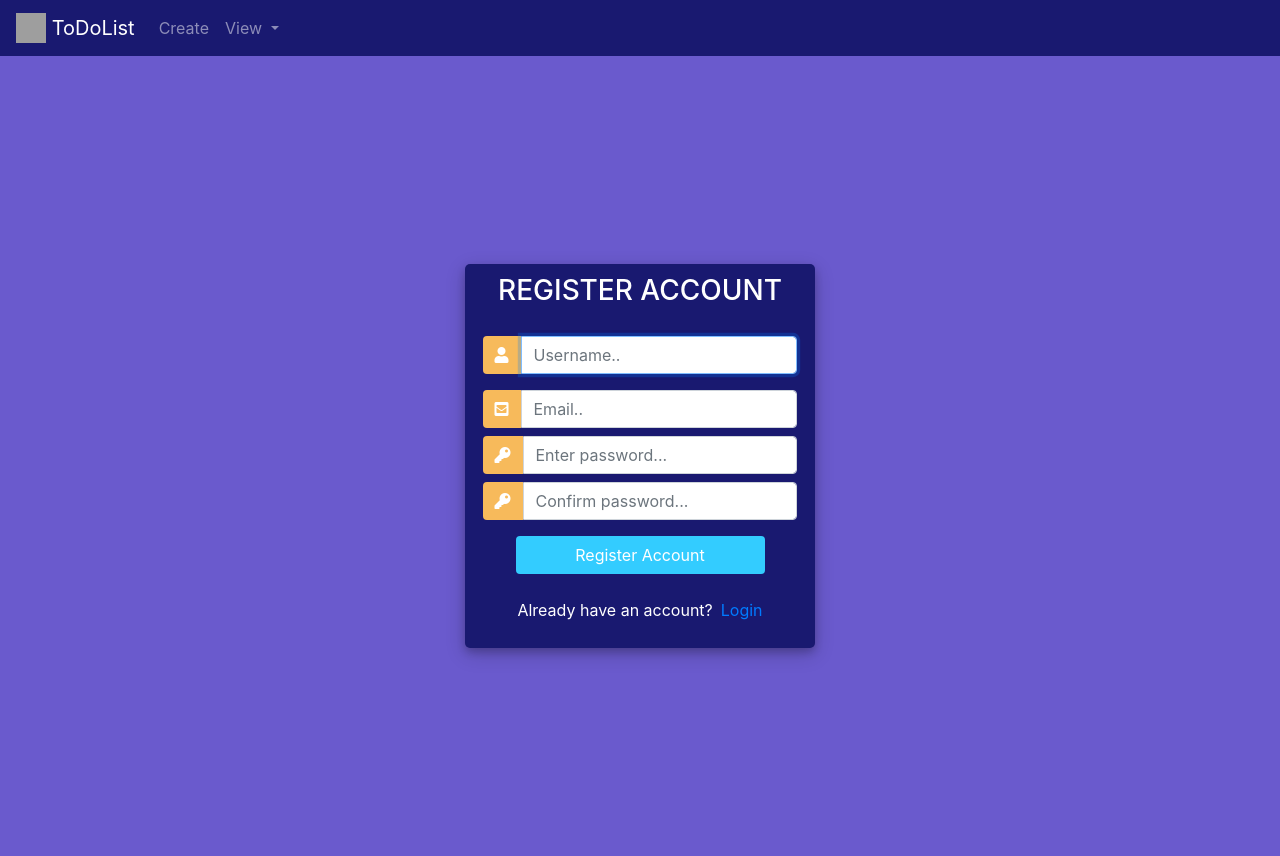
After one commit to SzymonGorkiewicz/todolist-django, a Django app: page /register/ in a window 1280 px wide. The commit adds this page. Run offline with Django 4.2, Linux system fonts and the light colour scheme; some libraries are stand-ins or nearby versions; grey boxes are pictures that could not be loaded.

Commit message:
user authentication

```diff
--- a/todolist/myapp/forms.py
+++ b/todolist/myapp/forms.py
@@ -1,5 +1,13 @@
 from django import forms
+from django.contrib.auth.forms import UserCreationForm
+from django.contrib.auth.models import User
 
 
 class CreateList(forms.Form):
     name=forms.CharField(label="name", max_length=200)
+
+
+class CreateUser(UserCreationForm):
+    class Meta:
+        model=User
+        fields=['username', 'email', 'password1', 'password2']
--- /dev/null
+++ b/todolist/myapp/static/register.css
@@ -0,0 +1,57 @@
+body,
+		html {
+			margin: 0;
+			padding: 0;
+			height: 100%;
+			background: #6A5ACD !important;
+		}
+		.user_card {
+			width: 350px;
+			margin-top: auto;
+			margin-bottom: auto;
+			background: #191970;
+			position: relative;
+			display: flex;
+			justify-content: center;
+			flex-direction: column;
+			padding: 10px;
+			box-shadow: 0 4px 8px 0 rgba(0, 0, 0, 0.2), 0 6px 20px 0 rgba(0, 0, 0, 0.19);
+			-webkit-box-shadow: 0 4px 8px 0 rgba(0, 0, 0, 0.2), 0 6px 20px 0 rgba(0, 0, 0, 0.19);
+			-moz-box-shadow: 0 4px 8px 0 rgba(0, 0, 0, 0.2), 0 6px 20px 0 rgba(0, 0, 0, 0.19);
+			border-radius: 5px;
+
+		}
+
+		.form_container {
+			margin-top: 20px;
+		}
+
+		#form-title{
+			color: #fff;
+		}
+		.login_btn {
+			width: 100%;
+			background: #33ccff !important;
+			color: white !important;
+		}
+		.login_btn:focus {
+			box-shadow: none !important;
+			outline: 0px !important;
+		}
+		.login_container {
+			padding: 0 2rem;
+		}
+		.input-group-text {
+			background: #f7ba5b !important;
+			color: white !important;
+			border: 0 !important;
+			border-radius: 0.25rem 0 0 0.25rem !important;
+		}
+		.input_user,
+		.input_pass:focus {
+			box-shadow: none !important;
+			outline: 0px !important;
+		}
+		.redirect{
+		    color:white !important;
+		}
--- a/todolist/myapp/templates/base.html
+++ b/todolist/myapp/templates/base.html
@@ -17,6 +17,7 @@
       <a class="navbar-brand" href="">
         <img src="/docs/4.0/assets/brand/bootstrap-solid.svg" width="30" height="30" class="d-inline-block align-top" alt="">
         ToDoList
+
       </a>
       <button class="navbar-toggler" type="button" data-toggle="collapse" data-target="#navbarNav" aria-controls="navbarNav" aria-expanded="false" aria-label="Toggle navigation">
         <span class="navbar-toggler-icon"></span>
--- /dev/null
+++ b/todolist/myapp/templates/register.html
@@ -0,0 +1,83 @@
+<!DOCTYPE html>
+{% extends 'base.html' %}
+{% load static %}
+{% block title %}Register Page{% endblock %}
+{% block content %}
+<html>
+
+<head>
+	<title>Login</title>
+	<link rel="stylesheet" href="https://stackpath.bootstrapcdn.com/bootstrap/4.1.3/css/bootstrap.min.css" integrity="sha384-MCw98/SFnGE8fJT3GXwEOngsV7Zt27NXFoaoApmYm81iuXoPkFOJwJ8ERdknLPMO" crossorigin="anonymous">
+	<script src="https://ajax.googleapis.com/ajax/libs/jquery/3.3.1/jquery.min.js"></script>
+	<link rel="stylesheet" href="https://use.fontawesome.com/releases/v5.6.1/css/all.css" integrity="sha384-gfdkjb5BdAXd+lj+gudLWI+BXq4IuLW5IT+brZEZsLFm++aCMlF1V92rMkPaX4PP" crossorigin="anonymous">
+    <link rel="stylesheet" href="{% static 'register.css' %}">
+</head>
+<body>
+	<div class="container h-100">
+		<div class="d-flex justify-content-center h-100">
+			<div class="user_card">
+				<div class="d-flex justify-content-center">
+					<h3 id="form-title">REGISTER ACCOUNT</h3>
+				</div>
+				<div class="d-flex justify-content-center form_container">
+					<form method="POST" action="">
+                        {% csrf_token %}
+						<div class="input-group mb-3">
+							<div class="input-group-append">
+								<span class="input-group-text"><i class="fas fa-user"></i></span>
+							</div>
+							{{form.username}}
+						</div>
+						<div class="input-group mb-2">
+							<div class="input-group-append">
+								<span class="input-group-text"><i class="fas fa-envelope-square"></i></span>
+							</div>
+                            {{form.email}}
+						</div>
+						<div class="input-group mb-2">
+							<div class="input-group-append">
+								<span class="input-group-text"><i class="fas fa-key"></i></span>
+							</div>
+							{{form.password1}}
+						</div>
+						<div class="input-group mb-2">
+							<div class="input-group-append">
+								<span class="input-group-text"><i class="fas fa-key"></i></span>
+							</div>
+							{{form.password2}}
+						</div>
+
+				   		<div class="d-flex justify-content-center mt-3 login_container">
+				 			<input class="btn login_btn" type="submit" value="Register Account">
+				   		</div>
+					</form>
+				</div>
+				{{form.errors}}
+				<div class="mt-4">
+					<div class="d-flex justify-content-center links">
+						<p class="redirect">Already have an account?</p> <a href="/login" class="ml-2">Login</a>
+					</div>
+				</div>
+			</div>
+		</div>
+	</div>
+	<script>
+						/* Because i didnt set placeholder values in forms.py they will be set here using vanilla Javascript
+		//We start indexing at one because CSRF_token is considered and input field
+		 */
+
+		//Query All input fields
+		var form_fields = document.getElementsByTagName('input')
+		form_fields[1].placeholder='Username..';
+		form_fields[2].placeholder='Email..';
+		form_fields[3].placeholder='Enter password...';
+		form_fields[4].placeholder='Confirm password...';
+
+
+		for (var field in form_fields){
+			form_fields[field].className += ' form-control'
+		}
+	</script>
+</body>
+</html>
+{% endblock %}
--- a/todolist/myapp/urls.py
+++ b/todolist/myapp/urls.py
@@ -3,5 +3,7 @@ from . import views
 
 urlpatterns = [
     path('', views.home, name='home'),
-    path('create/', views.create, name='create')
+    path('create/', views.create, name='create'),
+    path('register/', views.register, name='register'),
+    path('login/', views.login_view, name='login')
 ]
--- a/todolist/myapp/views.py
+++ b/todolist/myapp/views.py
@@ -1,9 +1,9 @@
-from django.shortcuts import render
-from django.http import HttpResponse
-from django.views.generic.edit import CreateView
+from django.shortcuts import render, redirect
+from .forms import CreateUser
+from django.contrib import messages
+from django.contrib.auth import authenticate, login, logout
 # Create your views here.
-from .models import ToDoList
-from .forms import CreateList
+
 
 def home(request):
     return render(request, "home.html")
@@ -11,3 +11,28 @@ def home(request):
 
 def create(request):
     return render(request, "create.html")
+
+
+def register(request):
+    form=CreateUser()
+    if request.method=="POST":
+        form=CreateUser(request.POST)
+        if form.is_valid():
+            form.save()
+            messages.success(request, "Account created succesfully")
+            return redirect('/login')
+    return render(request, 'register.html', {"form":form})
+
+
+def login_view(request):
+    if request.method=="POST":
+        username=request.POST.get('username')
+        password=request.POST.get('password')
+
+        user=authenticate(request, username=username, password=password)
+
+        if user is not None:
+            login(request, user)
+            return redirect('create')
+
+    return render(request, "login.html")
--- a/todolist/todolist/urls.py
+++ b/todolist/todolist/urls.py
@@ -21,5 +21,7 @@ from django.urls import path, include
 urlpatterns = [
     path('admin/', admin.site.urls),
     path('', include('myapp.urls')),
-    path('create/', include('myapp.urls'))
+    path('create/', include('myapp.urls')),
+    path('register/', include('myapp.urls')),
+    path('login/', include('myapp.urls'))
 ]
```
Also changed, not shown: todolist/myapp/static/login.css (added, +69 -0 lines), todolist/myapp/templates/login.html (added, +60 -0 lines), todolist/db.sqlite3.
